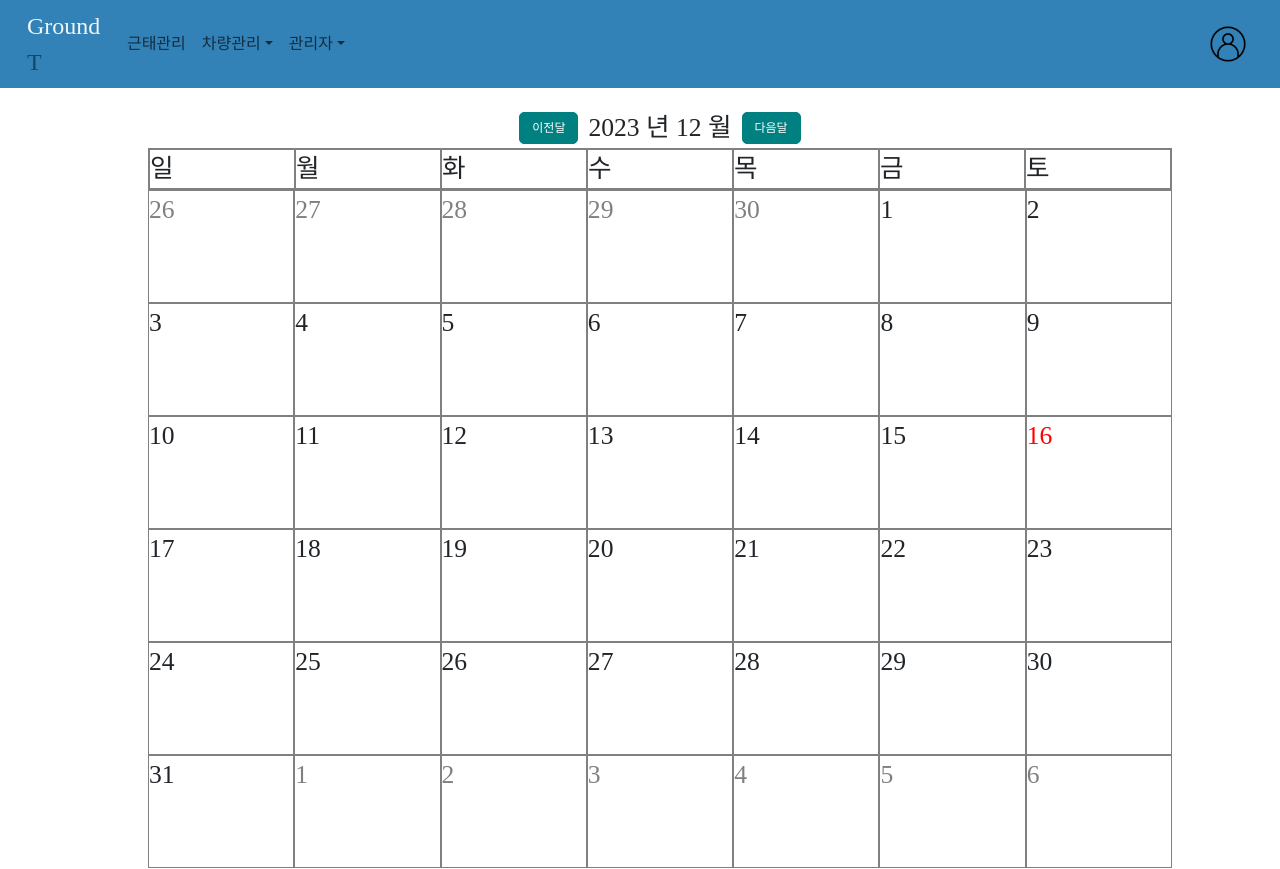
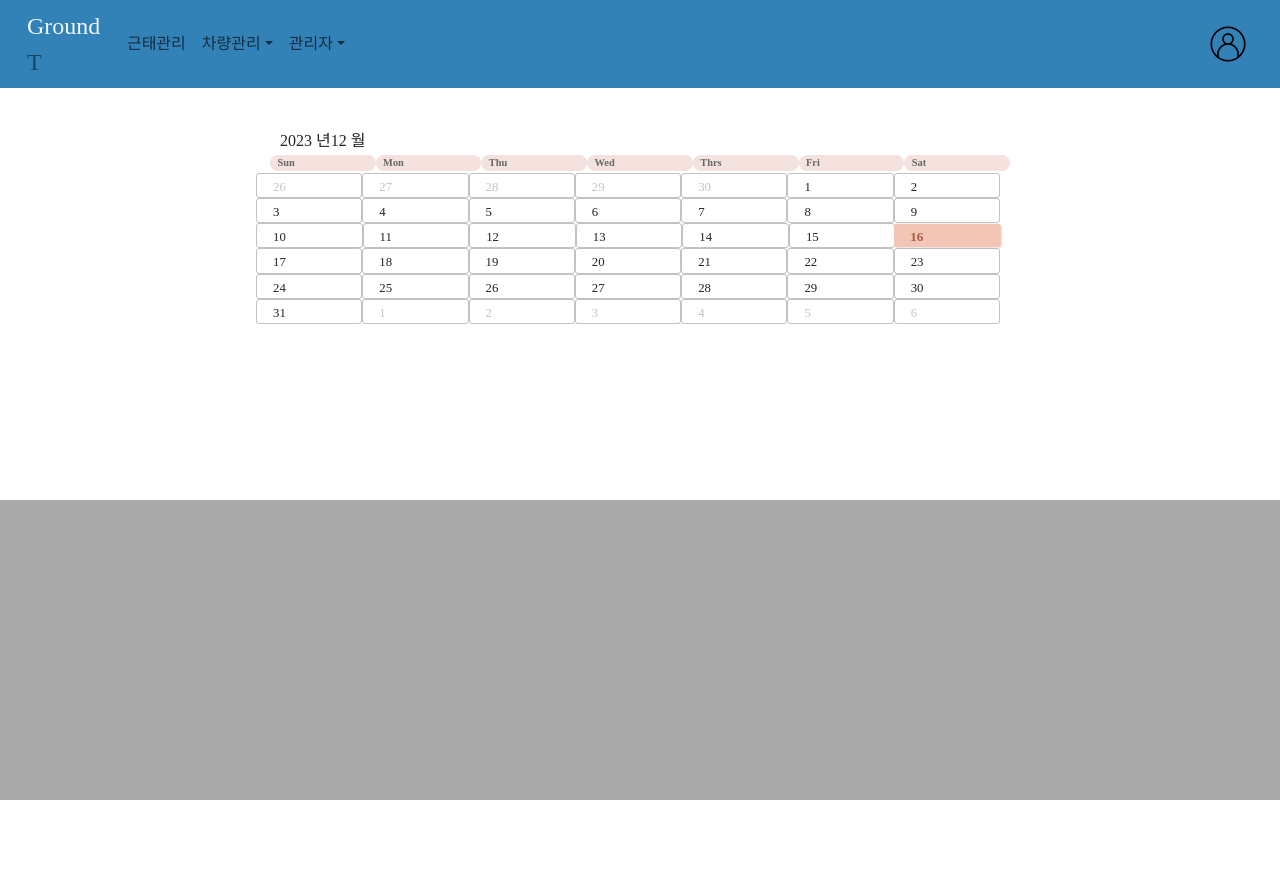
Before and after one commit to NRRCompany/GroundT-WEB-REACT, a React (Create React App) app: page /vehicleSchedule in a window 1280 px wide. Shown: the top 869 px of the page. After the commit the page ends 800 px from the top, so only its background shows below. Built offline with nearby package versions, Linux system fonts and the light colour scheme; no server answers; some icons are missing.

Commit message:
API 수정

```diff
--- /dev/null
+++ b/src/api/groundTApi.js
@@ -0,0 +1,22 @@
+import axios from "axios";
+
+// main
+export const API_SERVER_HOST = 'http://localhost:8080'
+
+const prefix = `${API_SERVER_HOST}`
+
+export const getMain = async () => {
+    const res = await axios.get(`${prefix}/`)
+
+    return res.data
+}
+
+// vehicle
+export const getVehicleSchedule = async () => {
+
+    const res = await axios.get(`${prefix}/api/vehicleSchedule`)
+
+    return res.data
+}
+export default class groundTApi {
+}
--- a/src/assets/css/calendar/calendar.css
+++ b/src/assets/css/calendar/calendar.css
@@ -1,80 +1,142 @@
-html, body {
-    height: 100%;
+.calendar {
+    width: 60%;
+    height: 90%;
+    display: flex;
+    flex-direction: column;
+    justify-content: center;
+    align-items: center;
+    margin: auto;
 }
 
-.VehicleSchedule {
-    height: 100vh;
-    width: 100vw;
-    font-size: 1.5vh;
+.calendar .header {
+    width: 100%;
+    height: 7%;
+    display: flex;
+    flex-direction: row;
+    justify-content: space-between;
+    align-items: baseline;
 }
 
-.calendar_head {
+.calendar .header .col.col-first {
+    width: 80%;
+    height: 100%;
     display: flex;
+    flex-direction: column;
     justify-content: center;
-    height: 5%;
+    align-items: flex-start;
+    margin-left: 1%;
+}
+
+.calendar .header .col.col-first .text {
+    font-size: 0.8em;
+}
+
+.calendar .header .col.col-first .text.month {
+    margin-right: 5px;
+    font-size: 1.6em;
+    font-weight: 600;
+}
+
+.calendar .header .col.col-end {
+    width: 20%;
+    height: 100%;
+    display: flex;
+    flex-direction: row;
+    justify-content: flex-end;
+    align-items: baseline;
+}
+
+.calendar .header .col.col-end svg {
+    width: 11%;
+    height: fit-content;
+    margin-left: 5%;
+    color: rgba(128, 128, 128, 0.8);
+    transition: 0.2s ease-in-out;
+}
+
+.calendar .header .col.col-end svg:hover {
+    cursor: pointer;
+    transform: scale(1.15);
+    color: #686868;
+}
+
+.calendar .days {
+    width: 100%;
+    height: fit-content;
+    display: flex;
+    flex-direction: row;
+    justify-content: space-between;
+    align-items: center;
+    font-weight: 600;
+    font-size: 0.65em;
+    padding: 2px;
+    color: #686868;
+}
+
+.calendar .days .col {
+    width: 12.9%;
+    height: 100%;
+    display: flex;
+    flex-direction: column;
+    justify-content: flex-end;
+    align-items: flex-start;
+    padding-left: 1%;
+    background: rgba(235, 207, 198, 0.6);
+    border-radius: 10px;
+}
+
+.calendar .body {
+    width: 100%;
+    height: 89%;
+    display: flex;
+    flex-direction: column;
+}
+
+.calendar .body .row {
+    width: 100%;
+    height: 100%;
+    display: flex;
+    flex-direction: row;
+    justify-content: space-between;
     align-items: center;
 }
 
-.calendar_head .calendar_button {
-    margin: 5px;
-    margin-right: 10px;
-    margin-left: 10px;
-    color: white;
-    background: teal;
-    padding: .375rem .75rem;
-    border: 1px solid teal;
-    border-radius: 5px;
+.calendar .body .row .col {
+    width: 13.5%;
+    height: 93%;
+    display: flex;
+    flex-direction: row;
+    justify-content: flex-start;
+    border: 0.4px solid rgba(104, 104, 104, 0.4);
+    border-radius: 3px;
+    font-size: 0.8em;
 }
 
-.calendar_head .calendar_head_text {
-    font-size: 2vw;
+.calendar .body .row .col span {
+    margin: 4px 0 0 4px;
 }
 
-.calendar_body {
-    display: flex;
-    width: 80%;
-    height: 100%;
-    /* 수평 중앙 정렬하기 */
-    margin: 0 auto;
+.calendar .body .row .col .not-valid {
+    color: #c4c4c4;
 }
 
-.calendar_body .calendar_body_box {
-    display: flex;
-    flex-direction: column;
-    width: 100%;
-    height: 90%;
+.calendar .body .row .col img {
+    opacity: 0.1;
 }
 
-.calendar_body .calendar_body_box .calendar_body_head {
-    display: flex;
-    border: 1px solid gray;
+.calendar .body .row .col.cell.valid:hover {
+    cursor: pointer;
+    transform: scale(1.01);
+    border: none;
+    background: rgba(104, 104, 104, 0.5);
+    box-shadow: 1.5px 1.5px 0px 0px rgba(104, 104, 104, 0.1);
 }
 
-.calendar_body .calendar_body_box .calendar_body_head .calendar_body_head_days {
-    border: 1px solid gray;
-    width: 100%;
-    font-size: 2vw;
+.calendar .body .row .col.cell.selected {
+    box-shadow: 1.5px 1.5px 0px 0px rgba(170, 91, 66, 0.1);
+    transform: scale(1.02);
+    border: none;
+    background: #f3c5b6;
+    color: #aa5b42;
+    font-weight: 600;
 }
-
-.calendar_body .calendar_body_box .calendar_body_line {
-    display: flex;
-    flex-direction: row;
-    width: 100%;
-    height: 120%;
-}
-
-.calendar_body .calendar_body_box .calendar_body_line .calendar_body_days {
-    display: flex;
-    flex-direction: column;
-    border: 1px solid gray;
-    width: 100%;
-    height: 100%;
-    text-align: initial;
-    font-size: 2vw;
-}
-
-.calendar_body .calendar_body_box .calendar_body_line .calendar_body_days .calendar_body_day {
-    display: flex;
-    justify-content: flex-start;
-    align-items: flex-start;
-}
--- a/src/pages/vehicle/VehicleSchedule.jsx
+++ b/src/pages/vehicle/VehicleSchedule.jsx
@@ -1,125 +1,139 @@
-import {useState} from 'react';
-import moment from 'moment';
-import '../../assets/css/calendar/calendar.css'
-import prData from './data.json';
+import React, {useEffect, useState} from 'react';
+import {Icon} from '@iconify/react';
+import {format, addMonths, subMonths} from 'date-fns';
+import {startOfMonth, endOfMonth, startOfWeek, endOfWeek} from 'date-fns';
+import {isSameMonth, isSameDay, addDays, parse} from 'date-fns';
+import '../../assets/css/calendar/calendar.css';
+import {getVehicleSchedule} from "../../api/groundTApi";
 
-const DayKor = () => {
-  return (
-    <>
-      <div className='calendar_body_head'>
-        <div className='calendar_body_head_days'>
-          일
+const RenderHeader = ({currentMonth, prevMonth, nextMonth}) => {
+    return (
+        <div className="header row">
+            <div className="col col-start">
+                <span className="text">
+                   {format(currentMonth, 'yyyy')} 년
+                    <span className="text month">
+                        {format(currentMonth, 'M')} 월
+                    </span>
+                </span>
+            </div>
+            <div className="col col-end">
+                <Icon icon="bi:arrow-left-circle-fill" onClick={prevMonth}/>
+                <Icon icon="bi:arrow-right-circle-fill" onClick={nextMonth}/>
+            </div>
         </div>
-        <div className='calendar_body_head_days'>
-          월
-        </div>
-        <div className='calendar_body_head_days'>
-          화
-        </div>
-        <div className='calendar_body_head_days'>
-          수
-        </div>
-        <div className='calendar_body_head_days'>
-          목
-        </div>
-        <div className='calendar_body_head_days'>
-          금
-        </div>
-        <div className='calendar_body_head_days'>
-          토
-        </div>
-      </div>
-    </>
-  )
-}
+    );
+};
 
-const ShowEvent = ({ days }) => {
-  return (
-    <>
-      {
-        prData.work.map((v, i) => {
-          if (days.format('YYYYMMDD') === moment(v.vehicleDate).format('YYYYMMDD')) {
-            return <div key = {i} onClick={() => console.log(v)} className = 'calendar_body_days_event'>{v.vehicleNumber}</div>
-          }
-        })
-      }
-    </>
-  )
-}
+const RenderDays = () => {
+    const days = [];
+    const date = ['Sun', 'Mon', 'Thu', 'Wed', 'Thrs', 'Fri', 'Sat'];
 
+    for (let i = 0; i < 7; i++) {
+        days.push(
+            <div className="col" key={i}>
+                {date[i]}
+            </div>,
+        );
+    }
+
+    return <div className="days row">{days}</div>;
+};
+
+const RenderCells = ({currentMonth, selectedDate, onDateClick}) => {
+    const monthStart = startOfMonth(currentMonth);
+    const monthEnd = endOfMonth(monthStart);
+    const startDate = startOfWeek(monthStart);
+    const endDate = endOfWeek(monthEnd);
+
+    const rows = [];
+    let days = [];
+    let day = startDate;
+    let formattedDate = '';
+
+    while (day <= endDate) {
+        for (let i = 0; i < 7; i++) {
+            formattedDate = format(day, 'd');
+            const cloneDay = day;
+            days.push(
+                <div
+                    className={`col cell ${
+                        !isSameMonth(day, monthStart)
+                            ? 'disabled'
+                            : isSameDay(day, selectedDate)
+                                ? 'selected'
+                                : format(currentMonth, 'M') !== format(day, 'M')
+                                    ? 'not-valid'
+                                    : 'valid'
+                    }`}
+                    key={day}
+                    onClick={() => onDateClick(parse(cloneDay))}
+                >
+                    <span
+                        className={
+                            format(currentMonth, 'M') !== format(day, 'M')
+                                ? 'text not-valid'
+                                : ''
+                        }
+                    >
+                        {formattedDate}
+                    </span>
+                </div>,
+            );
+            day = addDays(day, 1);
+        }
+        rows.push(
+            <div className="row" key={day}>
+                {days}
+            </div>,
+        );
+        days = [];
+    }
+    return <div className="body">{rows}</div>;
+};
 const VehicleSchedule = () => {
 
-  const [getMoment, setMoment] = useState(moment());
+    const [currentMonth, setCurrentMonth] = useState(new Date());
+    const [selectedDate, setSelectedDate] = useState(new Date());
 
-  const today = getMoment;
-  const firstWeek = today.clone().startOf('month').week();
-  const lastWeek = today.clone().endOf('month').week() === 1 ? 53 : today.clone().endOf('month').week();
+    const prevMonth = () => {
+        setCurrentMonth(subMonths(currentMonth, 1));
+    };
+    const nextMonth = () => {
+        setCurrentMonth(addMonths(currentMonth, 1));
+    };
+    const onDateClick = (day) => {
+        setSelectedDate(day);
+    };
 
-  const calendarArr = () => {
+    useEffect(() => {
+        const fetchData = async () => {
+            try {
+                const apiData = await getVehicleSchedule();
+                console.log(apiData);
+            } catch (error) {
+                console.error('Error:', error);
+            }
+        };
 
-    let result = [];
-    let week = firstWeek;
+        fetchData();
 
-    const generateDays = (index) => {
-      let days = today.clone().startOf('year').week(week).startOf('week').add(index, 'day');//d로해도되지만 직관성
+    }, []);
 
-      if (moment().format('YYYYMMDD') === days.format('YYYYMMDD')) {
-        return (
-          <div className='calendar_body_days' onClick={() => console.log(days.format('YYYYMMDD'))} key={index}>
-            <span style={{color: 'red'}}>{days.format('D')}</span>
-            <ShowEvent days={days} />
-          </div>
-        );
-      } else if (days.format('MM') !== today.format('MM')) {
-        return (
-          <div className='calendar_body_days' onClick={() => console.log(days.format('YYYYMMDD'))} key={index}>
-            <span style={{color: 'gray'}}>{days.format('D')}</span>
-          </div>
-        );
-      } else {
-        return (
-          <div className='calendar_body_days' onClick={() => console.log(days.format('YYYYMMDD'))} key={index}>
-            <span>{days.format('D')}</span>
-            <ShowEvent days={days} />
-          </div>
-        );
-      }
-    }
-    for (week; week <= lastWeek; week++) {
-      result = result.concat(
-        <div className='calendar_body_line' key={week} >
-          {Array(7).fill(0).map((data, index) => generateDays(index))}
+    return (
+        <div className="calendar">
+            <RenderHeader
+                currentMonth={currentMonth}
+                prevMonth={prevMonth}
+                nextMonth={nextMonth}
+            />
+            <RenderDays/>
+            <RenderCells
+                currentMonth={currentMonth}
+                selectedDate={selectedDate}
+                onDateClick={onDateClick}
+            />
         </div>
-      );
-    }
-
-    return result;
-  }
-
-  return (
-    <div className="VehicleSchedule">
-      <div className="selectDate">
-
-
-      </div>
-      <div className="calendar_head">
-        <button className='calendar_button' onClick={() => {
-          setMoment(getMoment.clone().subtract(1, 'month'))
-        }}>이전달
-        </button>
-        <div className='calendar_head_text'>{today.format('YYYY 년 MM 월')}</div>
-        <button className='calendar_button' onClick={() => {
-          setMoment(getMoment.clone().add(1, 'month'))
-        }}>다음달
-        </button>
-      </div>
-      <div className='calendar_body'>
-        <div className='calendar_body_box'>
-          <DayKor/>
-          {calendarArr()}
-        </div>
-      </div>
-    </div>
-  );
-}
+    );
+};
 export default VehicleSchedule;
```
Also changed, not shown: src/pages/main/main.jsx (+13 -2 lines), 1 other file (tests, documents, lock files or other folders).
